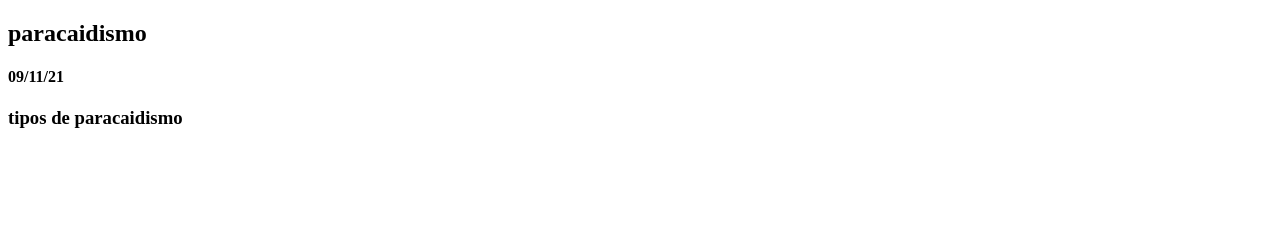
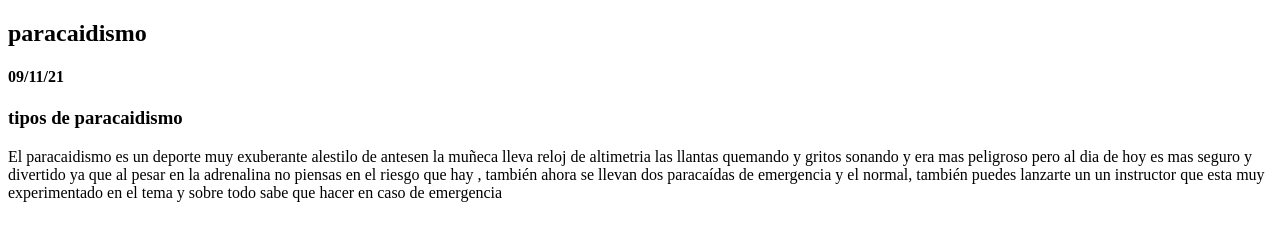
Before and after one commit to mateo548/93-garcia-lopez-blog_del_mundo_, a plain HTML site: page tema2.html in a window 1280 px wide. Drawn offline with Linux system fonts and the light colour scheme.

Commit message:
tema2.html

```diff
--- a/tema2.html
+++ b/tema2.html
@@ -14,7 +14,7 @@
             </header>
             <div>
                 <h3>tipos de paracaidismo</h3>
-                <p> </p>
+                <p>El paracaidismo es un deporte muy exuberante alestilo de antesen la muñeca lleva reloj de altimetria las llantas quemando y gritos sonando y era mas peligroso pero al dia de hoy es mas seguro y divertido ya que al pesar en la adrenalina no piensas en el riesgo que hay , también ahora se llevan dos paracaídas de emergencia y el normal, también puedes lanzarte un un instructor que esta muy experimentado en el tema y sobre todo sabe que hacer en caso de emergencia  </p>
             </div>
             <footer>
 
```
